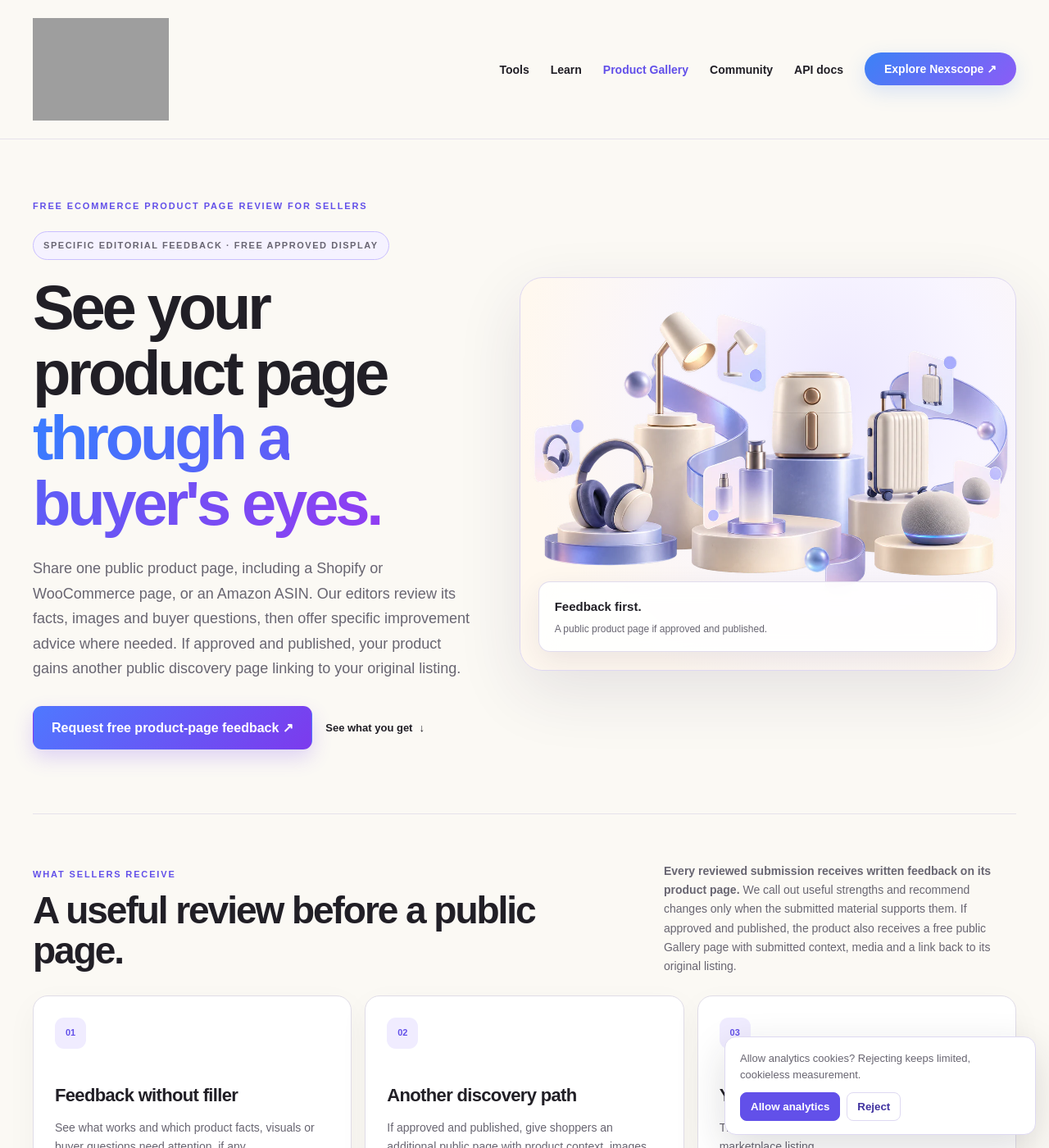
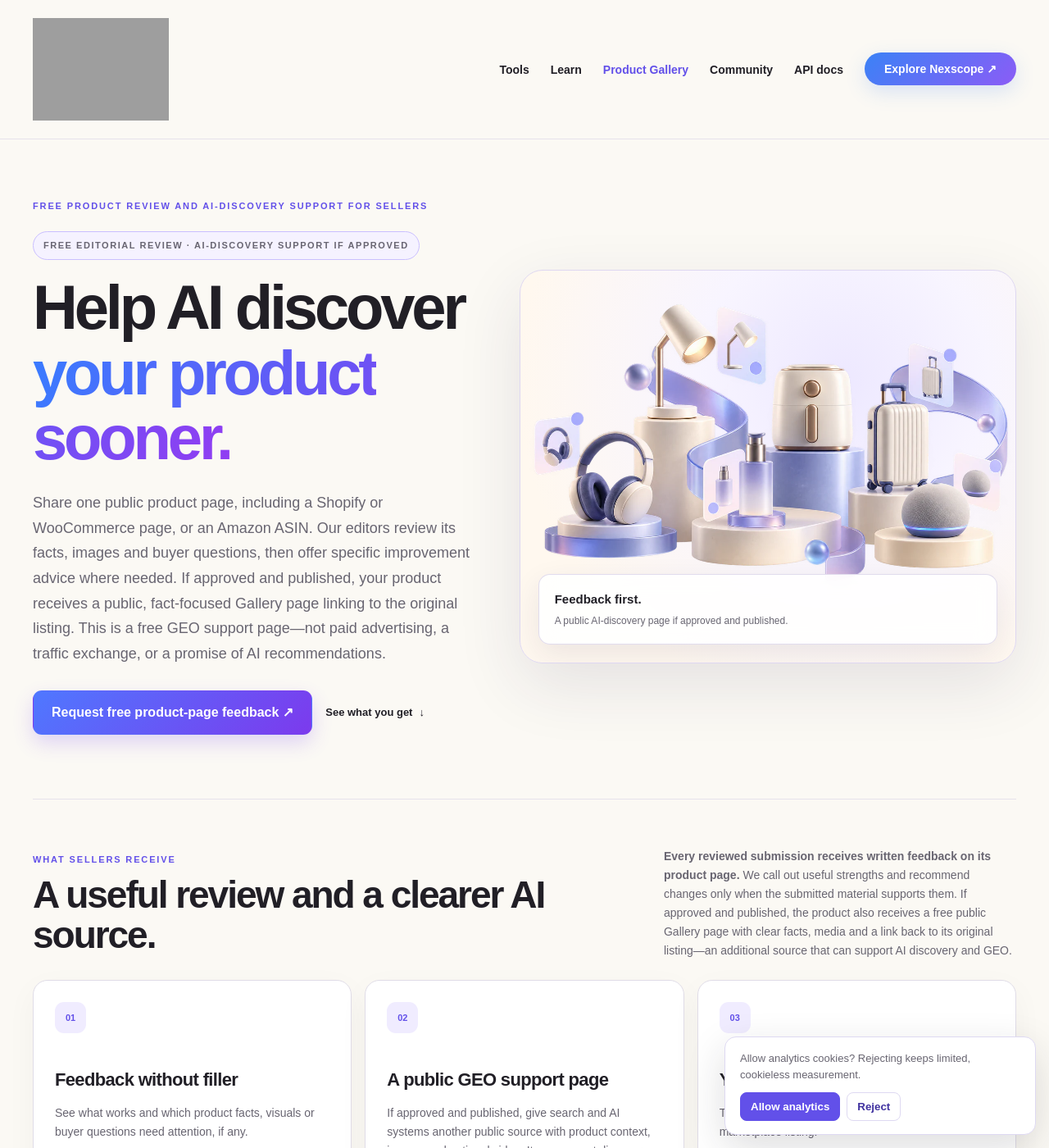
Before and after one commit to nexscope-ai/ecommerce-ai-tools, a Jekyll site: the page built from docs/product-showcase/index.md, in a window 1280 px wide and 1400 px high. Shown: the whole window at 82% size. Built offline with Jekyll 4.4.1, drawn with Linux system fonts in a browser that asks for light colours; nearby versions of some CDN libraries; some of the changed text lies outside the part shown.

Commit message:
Clarify Product Gallery AI discovery value

```diff
--- a/docs/product-showcase/index.md
+++ b/docs/product-showcase/index.md
@@ -1,17 +1,18 @@
 ---
 layout: default
-title: Free Ecommerce Product Page Review for Sellers | Nexscope
-description: Free ecommerce product page review with specific editorial advice. Approved products may gain an extra public Gallery page for visibility; traffic is not guaranteed.
+title: Free Product Gallery for AI Discovery & GEO | Nexscope
+description: Submit a product page for free editorial review and, if approved, a public page that gives search and AI systems clearer product facts. Support GEO without promising rankings or traffic.
 keywords:
   - free ecommerce product page review
   - professional product page feedback for sellers
   - product listing improvement advice
   - Shopify product page review
   - Amazon ASIN editorial feedback
-  - additional product exposure for ecommerce sellers
-  - can a product gallery increase referral traffic
+  - AI product discovery page
+  - GEO for product pages
+  - product visibility in AI search
 permalink: /product-showcase/
-last_modified_at: 2026-10-12
+last_modified_at: 2026-10-16
 robots: index,follow,max-image-preview:large,max-snippet:-1,max-video-preview:-1
 sitemap:
   priority: 1.0
@@ -20,14 +21,14 @@ standalone_page: true
 product_showcase_page: true
 image: /assets/product-showcase-visibility.webp
 image_alt: Ecommerce products connected to discovery touchpoints around the Nexscope mark
-image_caption: Nexscope Product Gallery brings product details, media and public buying links together on reviewed showcase pages.
+image_caption: Nexscope Product Gallery creates a reviewed public product page that can support AI discovery and GEO.
 faq:
   - question: "What is the Nexscope Product Gallery?"
     answer: "Submit a product for free editorial feedback on its product page. If approved and published, it can also receive a free public Gallery page with product details, media, and a link to the original listing."
   - question: "Will the Gallery increase my product visibility or traffic?"
-    answer: "If approved and published, a product receives an additional public page with submitted details, media, and a link to its original listing. That creates another route for discovery, but it does not guarantee search indexing, impressions, referral traffic, or sales."
+    answer: "The goal is to give search and AI systems a clearer public source for your product facts, which can support Generative Engine Optimization (GEO). This is not paid advertising, a traffic exchange, or a merchant-feed submission, and it does not guarantee indexing, AI mentions, rankings, referral traffic, or sales."
   - question: "Does a Gallery submission add my product to ChatGPT or Google Shopping?"
-    answer: "No. The Gallery publishes an editorially reviewed public page. Shopping catalog participation requires a separate route through the seller's store or an authorized product feed; Gallery submission does not register the seller with ChatGPT or Google Shopping."
+    answer: "No. The Gallery publishes an editorially reviewed public page that can support AI discovery, but it does not submit a merchant feed or buy placement. Shopping catalog participation requires a separate route through the seller's store or an authorized product feed; Gallery submission does not register the seller with ChatGPT or Google Shopping."
   - question: "What feedback will I receive?"
     answer: "After editorial review, the private management page shows written feedback based on the submitted public materials, whether or not the product is approved for publication. We explain what works and recommend specific changes only where the evidence supports them. If no material gap appears within the reviewed scope, we say so instead of inventing suggestions."
   - question: "Do I need to connect or authorize my store?"
@@ -35,7 +36,7 @@ faq:
   - question: "Can I submit a Shopify or WooCommerce product page, or an Amazon ASIN?"
     answer: "Yes. Submit one public HTTPS product URL, such as a Shopify or WooCommerce product page, or select the Amazon ASIN option. Add verified product details and at least one accurate image. We review the submitted material, not private store analytics."
   - question: "Is product listing and display free?"
-    answer: "Yes. Product submission and editorial review are completely free. If approved and published, listing and display in Nexscope Product Gallery are also completely free. Approval and search performance are not guaranteed."
+    answer: "Yes. Product submission, editorial review, and approved Gallery listing and display are completely free. The public page is a GEO support asset, not a paid promotion, and approval or search performance is not guaranteed."
   - question: "Does submitting a product guarantee publication or search performance?"
     answer: "No. Every submission remains offline until reviewed, and Nexscope does not guarantee approval, publication, search rankings, AI citations, traffic, or sales."
   - question: "What happens after I submit a product?"
@@ -43,10 +44,10 @@ faq:
 ---
 <section class="showcase-hero" data-showcase-view>
   <div class="showcase-hero-copy">
-    <span class="eyebrow">Free ecommerce product page review for sellers</span>
-    <p class="showcase-status">SPECIFIC EDITORIAL FEEDBACK · FREE APPROVED DISPLAY</p>
-    <h1>See your product page<br><span>through a buyer's eyes.</span></h1>
-    <p>Share one public product page, including a Shopify or WooCommerce page, or an Amazon ASIN. Our editors review its facts, images and buyer questions, then offer specific improvement advice where needed. If approved and published, your product gains another public discovery page linking to your original listing.</p>
+    <span class="eyebrow">Free product review and AI-discovery support for sellers</span>
+    <p class="showcase-status">FREE EDITORIAL REVIEW · AI-DISCOVERY SUPPORT IF APPROVED</p>
+    <h1>Help AI discover<br><span>your product sooner.</span></h1>
+    <p>Share one public product page, including a Shopify or WooCommerce page, or an Amazon ASIN. Our editors review its facts, images and buyer questions, then offer specific improvement advice where needed. If approved and published, your product receives a public, fact-focused Gallery page linking to the original listing. This is a free GEO support page—not paid advertising, a traffic exchange, or a promise of AI recommendations.</p>
     <div class="showcase-actions">
       <a class="showcase-primary" data-showcase-submit-cta="hero" href="{{ '/product-showcase/submit/' | relative_url }}">Request free product-page feedback ↗</a>
       <a class="showcase-quiet-link" href="#showcase-preview">See what you get <span aria-hidden="true">↓</span></a>
@@ -54,7 +55,7 @@ faq:
   </div>
   <figure class="showcase-hero-art">
     <img src="{{ '/assets/product-showcase-hero.webp' | relative_url }}" width="1200" height="800" alt="Illustration of ecommerce product cards and visual details">
-    <figcaption><strong>Feedback first.</strong><span>A public product page if approved and published.</span></figcaption>
+    <figcaption><strong>Feedback first.</strong><span>A public AI-discovery page if approved and published.</span></figcaption>
   </figure>
 </section>
 
@@ -62,12 +63,12 @@ faq:
 
 <section class="showcase-discovery" id="showcase-preview" aria-labelledby="showcase-discovery-title">
   <header class="showcase-section-heading">
-    <div><span class="eyebrow">What sellers receive</span><h2 id="showcase-discovery-title">A useful review before a public page.</h2></div>
-    <p><strong>Every reviewed submission receives written feedback on its product page.</strong> We call out useful strengths and recommend changes only when the submitted material supports them. If approved and published, the product also receives a free public Gallery page with submitted context, media and a link back to its original listing.</p>
+    <div><span class="eyebrow">What sellers receive</span><h2 id="showcase-discovery-title">A useful review and a clearer AI source.</h2></div>
+    <p><strong>Every reviewed submission receives written feedback on its product page.</strong> We call out useful strengths and recommend changes only when the submitted material supports them. If approved and published, the product also receives a free public Gallery page with clear facts, media and a link back to its original listing—an additional source that can support AI discovery and GEO.</p>
   </header>
   <div class="showcase-discovery-grid">
     <article><span>01</span><h3>Feedback without filler</h3><p>See what works and which product facts, visuals or buyer questions need attention, if any.</p></article>
-    <article><span>02</span><h3>Another discovery path</h3><p>If approved and published, give shoppers an additional public page with product context, images and optional video.</p></article>
+    <article><span>02</span><h3>A public GEO support page</h3><p>If approved and published, give search and AI systems another public source with product context, images and optional video. It can support discovery, but it does not guarantee a mention or ranking.</p></article>
     <article><span>03</span><h3>Your store stays the destination</h3><p>The Gallery page links to the original storefront or marketplace listing.</p></article>
   </div>
   <section class="showcase-shopping-paths" aria-labelledby="showcase-shopping-paths-title">
@@ -87,14 +88,14 @@ faq:
 <section class="showcase-growth" aria-labelledby="showcase-growth-title">
   <div class="showcase-growth-copy">
     <span class="eyebrow">More than a listing</span>
-    <h2 id="showcase-growth-title">How can this help product visibility?</h2>
-    <p><strong>Start with professional feedback you can use on your existing product page.</strong> Our editors review the facts and media you provide. If they find a meaningful gap, they explain a practical change; if not, they identify what already works within the reviewed scope. If approved and published, a free Gallery page provides an additional public route to your original listing.</p>
+    <h2 id="showcase-growth-title">Give AI a clearer source for your product.</h2>
+    <p><strong>Start with professional feedback you can use on your existing product page.</strong> Our editors review the facts and media you provide. If they find a meaningful gap, they explain a practical change; if not, they identify what already works within the reviewed scope. If approved and published, a free Gallery page provides an additional public, fact-focused route to your original listing that can support Generative Engine Optimization (GEO).</p>
     <ul class="showcase-benefit-list">
       <li><strong>Get product-page improvement advice</strong><span>Read evidence-based editorial feedback on your private management page after review.</span></li>
-      <li><strong>Add a discovery route</strong><span>An approved and published Gallery page brings product details, media and the original buying link together.</span></li>
+      <li><strong>Support AI discovery</strong><span>An approved and published Gallery page brings product details, media and the original buying link together for a clearer public source.</span></li>
     </ul>
     <p>Submission, editorial review and, if approved, listing and display in the Gallery are completely free.</p>
-    <p>Start by improving your original listing: learn how <a href="{{ '/product-page-seo-for-ecommerce/' | relative_url }}">product page SEO helps shoppers find it</a> and how <a href="{{ '/product-page-geo-ai-shopping/' | relative_url }}">clear product facts support AI-assisted shopping research</a>. The Gallery adds feedback and, when approved, another public page; it does not replace your store page.</p>
+    <p>Start by improving your original listing: learn how <a href="{{ '/product-page-seo-for-ecommerce/' | relative_url }}">product page SEO helps shoppers find it</a> and how <a href="{{ '/product-page-geo-ai-shopping/' | relative_url }}">clear product facts support AI-assisted shopping research</a>. The Gallery adds feedback and, when approved, another public page to support GEO; it does not buy exposure, replace your store page, or guarantee an AI citation.</p>
     <small class="showcase-disclaimer">Publication depends on editorial review. Nexscope does not guarantee indexing, AI recommendations, traffic or sales.</small>
   </div>
   <figure class="showcase-growth-art">
@@ -109,8 +110,8 @@ faq:
   </header>
   <div class="showcase-faq-list">
     <details open><summary>What is the Nexscope Product Gallery?</summary><p>Submit a product for free editorial feedback on its product page. If approved and published, it can also receive a free public Gallery page with product details, media and a link to the original listing.</p></details>
-    <details><summary>Will the Gallery increase my product visibility or traffic?</summary><p>If approved and published, a product receives an additional public page with submitted details, media and a link to its original listing. That creates another route for discovery, but it does not guarantee search indexing, impressions, referral traffic or sales.</p></details>
-    <details><summary>Does a Gallery submission add my product to ChatGPT or Google Shopping?</summary><p>No. The Gallery publishes an editorially reviewed public page; it does not submit a merchant feed or register your store with a shopping platform. Use the seller's own catalog route for <a href="{{ '/ecommerce-trends/chatgpt-product-discovery/' | relative_url }}">ChatGPT</a> or <a href="{{ '/ecommerce-trends/google-ai-mode-shopping/' | relative_url }}">Google Shopping</a>.</p></details>
+    <details><summary>Will the Gallery increase my product visibility or traffic?</summary><p>The goal is to give search and AI systems a clearer public source for your product facts, which can support Generative Engine Optimization (GEO). This is not paid advertising, a traffic exchange, or a merchant-feed submission, and it does not guarantee indexing, AI mentions, rankings, referral traffic or sales.</p></details>
+    <details><summary>Does a Gallery submission add my product to ChatGPT or Google Shopping?</summary><p>No. The Gallery publishes an editorially reviewed public page that can support AI discovery; it does not submit a merchant feed or buy placement. Use the seller's own catalog route for <a href="{{ '/ecommerce-trends/chatgpt-product-discovery/' | relative_url }}">ChatGPT</a> or <a href="{{ '/ecommerce-trends/google-ai-mode-shopping/' | relative_url }}">Google Shopping</a>.</p></details>
     <details><summary>What feedback will I receive?</summary><p>After editorial review, the private management page shows written feedback based on the submitted public materials, whether or not the product is approved for publication. We explain what works and recommend specific changes only where the evidence supports them. If no material gap appears within the reviewed scope, we say so instead of inventing suggestions.</p></details>
     <details><summary>Do I need to connect or authorize my store?</summary><p>No. A submission uses public product-page links or an Amazon ASIN. Nexscope does not request a store password, seller token or payment access for this workflow.</p></details>
     <details><summary>Can I submit a Shopify or WooCommerce product page, or an Amazon ASIN?</summary><p>Yes. Submit one public HTTPS product URL, such as a Shopify or WooCommerce product page, or select the Amazon ASIN option. Add verified product details and at least one accurate image. We review the submitted material, not private store analytics.</p></details>
@@ -124,7 +125,7 @@ faq:
   <div class="showcase-path-copy">
     <span class="eyebrow">From submission to feedback</span>
     <h2 id="showcase-path-title">Start with one product. Get a clearer next step.</h2>
-    <p>Share a public product page or Amazon ASIN, then add verified details and images. After editorial review, check your private page for feedback grounded in what you submitted. Publication is a separate, approval-dependent outcome.</p>
+    <p>Share a public product page or Amazon ASIN, then add verified details and images. After editorial review, check your private page for feedback grounded in what you submitted. If approved, the public page gives AI and search systems a clearer source for discovery; publication is a separate, approval-dependent outcome.</p>
     <ol>
       <li><span>01</span><div><strong>Share the source</strong><small>Public product link or Amazon ASIN</small></div></li>
       <li><span>02</span><div><strong>Add the useful detail</strong><small>Description, images and optional video</small></div></li>
@@ -134,6 +135,6 @@ faq:
   </div>
   <figure class="showcase-path-art">
     <img src="{{ '/assets/product-showcase-submission.webp' | relative_url }}" width="1200" height="800" alt="Product links, images and video moving into a curated ecommerce showcase">
-    <figcaption>Your product stays offline while the public showcase is being prepared.</figcaption>
+    <figcaption>Your product stays offline while the public AI-discovery page is being reviewed.</figcaption>
   </figure>
 </section>
```
Also changed, not shown: docs/product-showcase/submit/index.md (+16 -14 lines).
